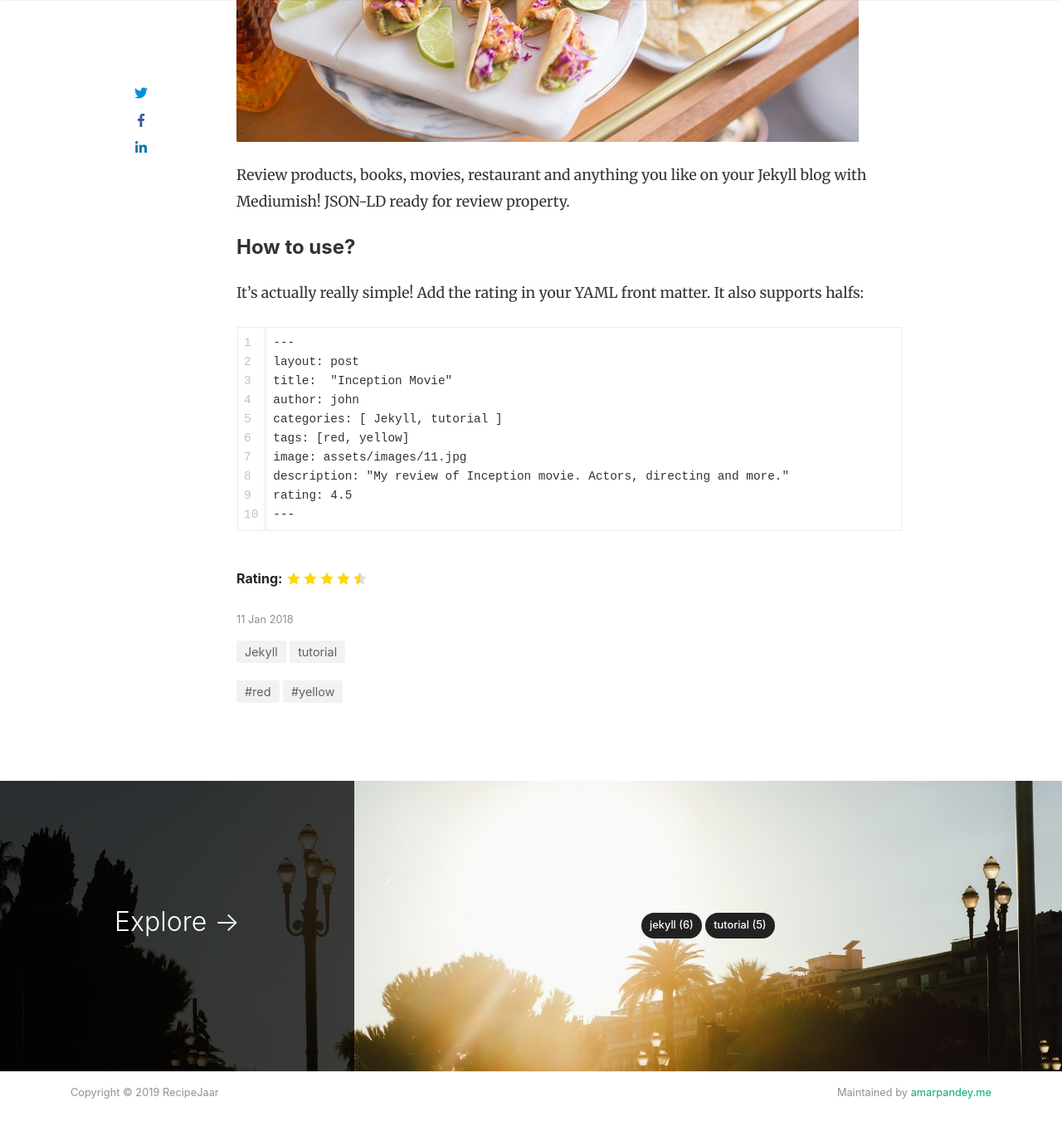
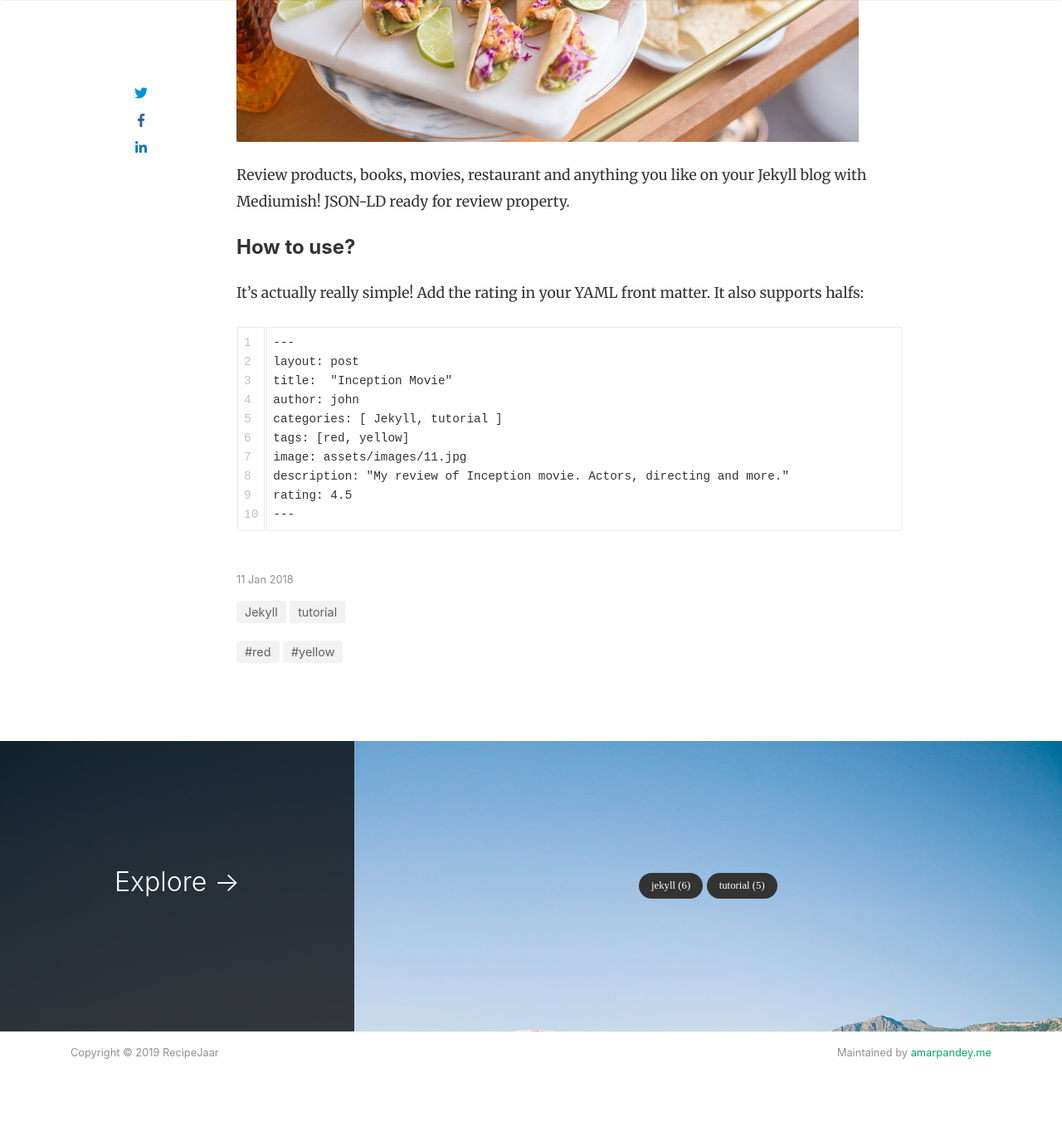
Before and after one commit to recipejaar/recipejaar.github.io, a Jekyll site: the page built from _posts/2018-01-11-customer-service.md, in a window 1280 px wide and 1400 px high, scrolled down 506 px. Shown: the top 1363 px of the window at 83% size. Built offline with Jekyll 4.4.1, drawn with Linux system fonts in a browser that asks for light colours; nearby versions of some CDN libraries.

Commit message:
changed bg photo of category

```diff
--- a/_config.yml
+++ b/_config.yml
@@ -14,7 +14,7 @@ authors:
     display_name: Shweta Rajput
     gravatar: a74419debc5b3814436ebb4ed3b9e17b
     email: shwetarajput@hotmail.com
-    web: https://www.recipejaar.com
+    web: https://recipejaar.com
     twitter: https://twitter.com/
     description: "Author of RecipeJaar, a Medium styled template available for Jekyll."
 # Plugins
--- a/_layouts/default.html
+++ b/_layouts/default.html
@@ -69,7 +69,7 @@
                 </li>
 
                 <li class="nav-item">
-                <a target="_blank" class="nav-link" href="https://www.instagram.com/recipejaar/">@RecipeJaar</a>
+                <a target="_blank" class="nav-link" href="https://www.instagram.com/recipejaar/">Instagram</a>
                 </li>
 
                 {% include search-lunr.html %}
--- a/assets/css/screen.css
+++ b/assets/css/screen.css
@@ -1,8 +1,3 @@
-/*
-Template Name: Mediumish
-Copyright: Sal, WowThemes.net, https://www.wowthemes.net
-License: https://www.wowthemes.net/freebies-license/
-*/
 @media screen and (min-width:1500px) {
     html { font-size:18px; } /* Increase the font size on higher resolutions */
     .container {max-width:80%;}
@@ -797,12 +792,13 @@ iframe {
 }
 
 .jumbotron.fortags a {
-    padding: 5px 10px 7px;
-    background: #222;
+    padding: 6px 15px 6px;
+    background: #333333;
     border-radius: 30px;
     color: #fff;
     font-weight: 500;
     text-transform: lowercase;
+    font-family: 'Satisfy', cursive;
     font-size: 0.8rem;
     display: inline-block;
 }
```
Also changed, not shown: _posts/2018-01-11-customer-service.md (+0 -1 lines), assets/images/jumbotron.jpg, assets/images/mediumish-jekyll-template.png (deleted), 3 other files.
